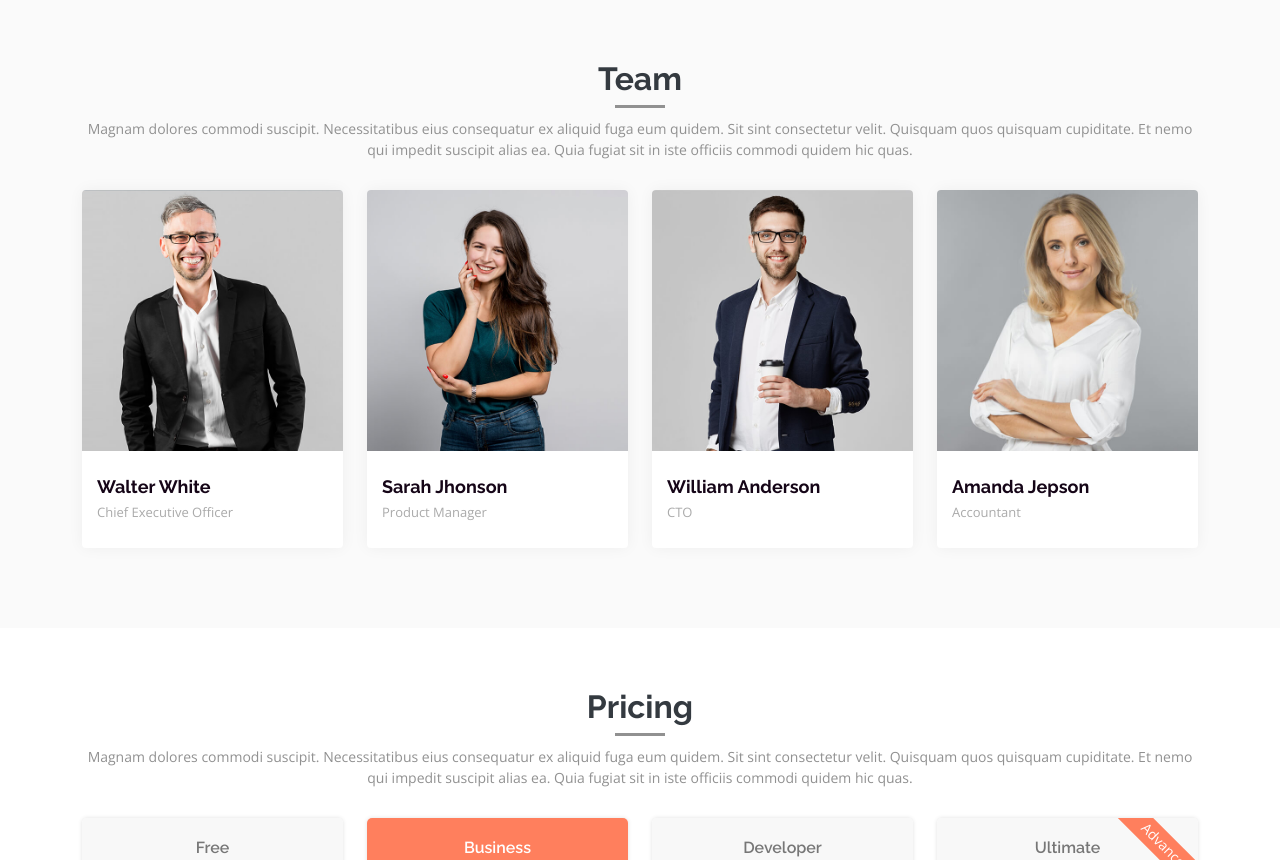
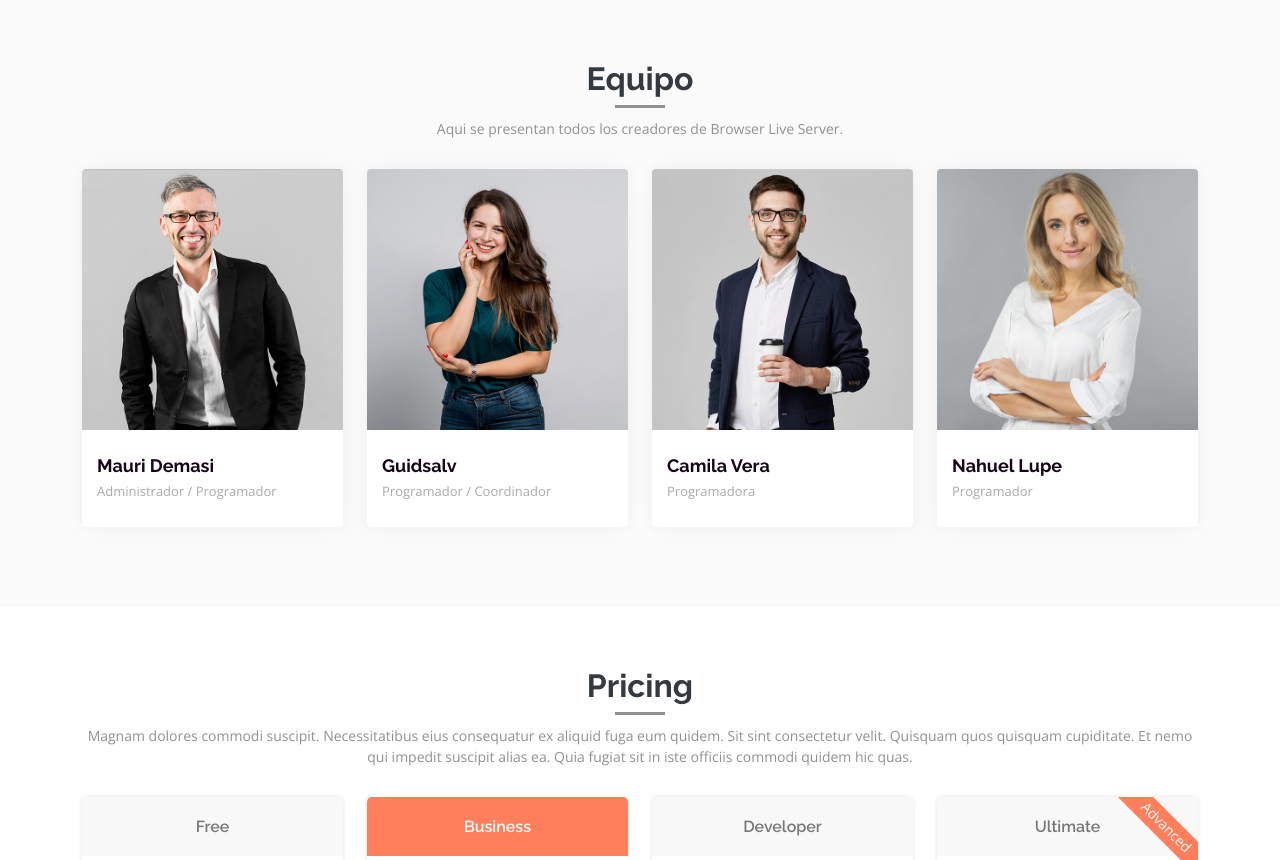
Before and after one commit to MauriDemasi/CaCPrueba1, a plain HTML site: page index.html in a window 1280 px wide. Shown: the part 1839-2699 px from the top of the page. Drawn offline with nearby package versions, Linux system fonts and the light colour scheme; no server answers.

Commit message:
Ajustar la seccion equipo
Cambiadas las descripciones y nombres

```diff
--- a/index.html
+++ b/index.html
@@ -191,10 +191,8 @@
       <div class="container">
 
         <div class="section-title">
-          <h2>Team</h2>
-          <p>Magnam dolores commodi suscipit. Necessitatibus eius consequatur ex aliquid fuga eum quidem. Sit sint
-            consectetur velit. Quisquam quos quisquam cupiditate. Et nemo qui impedit suscipit alias ea. Quia fugiat sit
-            in iste officiis commodi quidem hic quas.</p>
+          <h2>Equipo</h2>
+          <p>Aqui se presentan todos los creadores de Browser Live Server.</p>
         </div>
 
         <div class="row">
@@ -211,8 +209,8 @@
                 </div>
               </div>
               <div class="member-info">
-                <h4>Walter White</h4>
-                <span>Chief Executive Officer</span>
+                <h4>Mauri Demasi</h4>
+                <span>Administrador / Programador</span>
               </div>
             </div>
           </div>
@@ -229,8 +227,8 @@
                 </div>
               </div>
               <div class="member-info">
-                <h4>Sarah Jhonson</h4>
-                <span>Product Manager</span>
+                <h4>Guidsalv</h4>
+                <span>Programador / Coordinador</span>
               </div>
             </div>
           </div>
@@ -247,8 +245,8 @@
                 </div>
               </div>
               <div class="member-info">
-                <h4>William Anderson</h4>
-                <span>CTO</span>
+                <h4>Camila Vera</h4>
+                <span>Programadora</span>
               </div>
             </div>
           </div>
@@ -265,8 +263,8 @@
                 </div>
               </div>
               <div class="member-info">
-                <h4>Amanda Jepson</h4>
-                <span>Accountant</span>
+                <h4>Nahuel Lupe</h4>
+                <span>Programador</span>
               </div>
             </div>
           </div>
```
